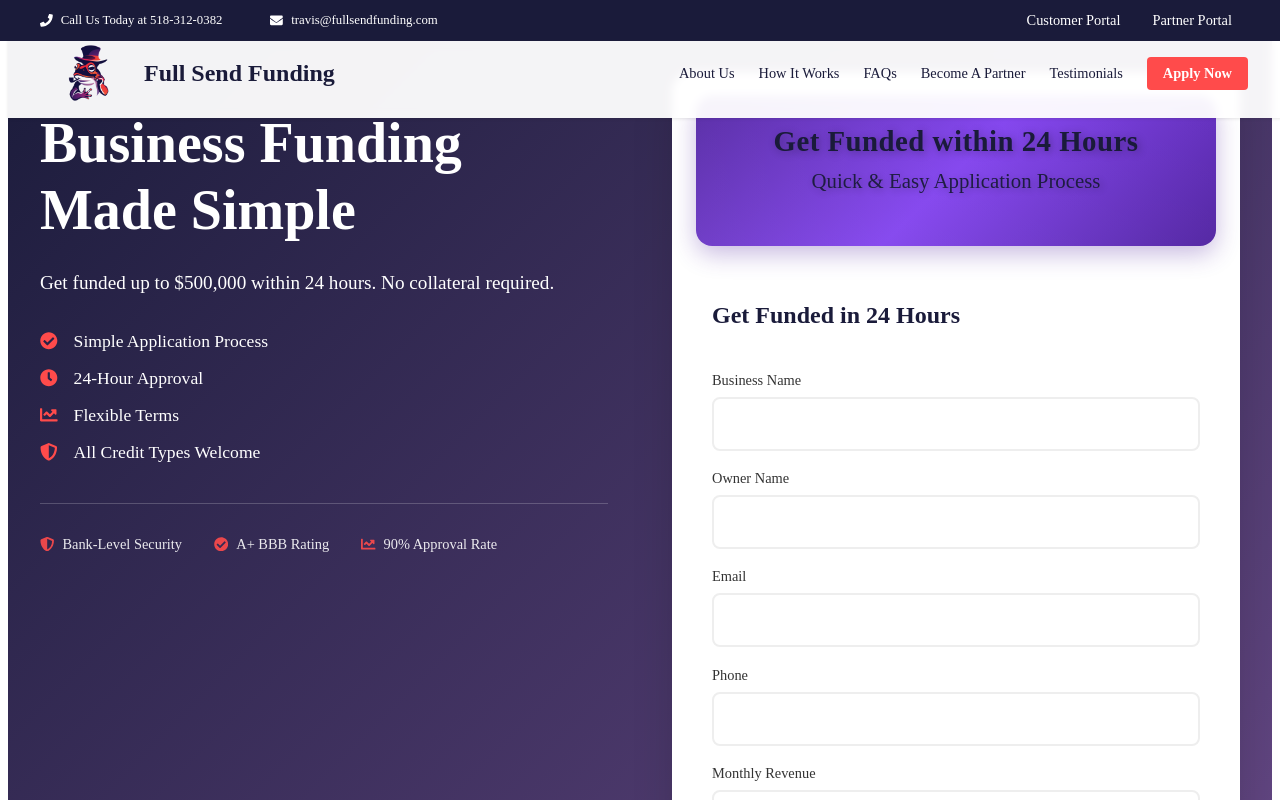
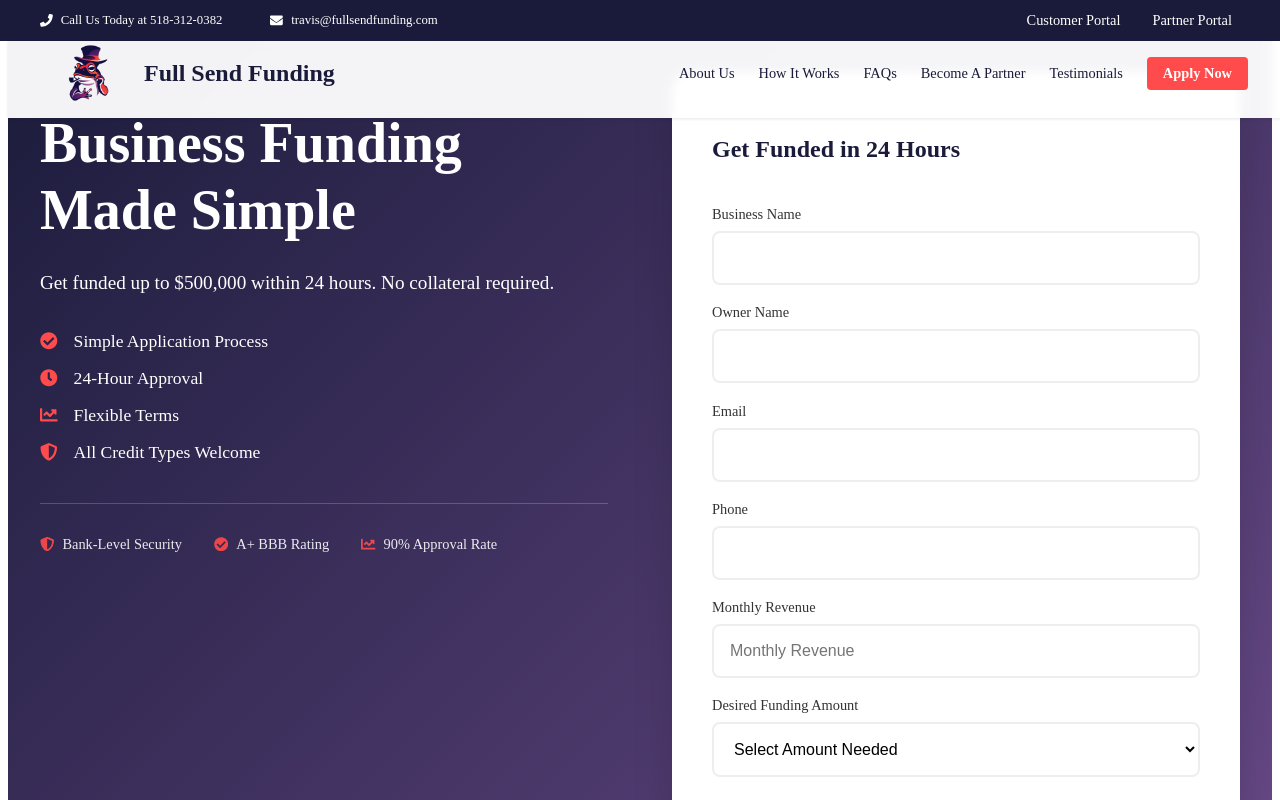
Before and after one commit to TravisYule/fullsendfunding, a React (Create React App) app: page / in a window 1280 px wide. Shown: the top 800 px of the page. Built offline with nearby package versions, Linux system fonts and the light colour scheme; no server answers.

Commit message:
Remove funding highlight for cleaner form appearance

```diff
--- a/src/components/Hero/Hero.jsx
+++ b/src/components/Hero/Hero.jsx
@@ -150,53 +150,6 @@ const TrustItem = styled.div`
   }
 `;
 
-const FundingHighlight = styled.div`
-  background: linear-gradient(135deg,
-    #4A1B9D 0%,
-    #7C3AED 50%,
-    #4A1B9D 100%
-  );
-  padding: 1.8rem 2.5rem;
-  border-radius: 16px;
-  margin: -1rem -1rem 2rem -1rem;
-  box-shadow: 0 8px 25px rgba(74, 27, 157, 0.3);
-  position: relative;
-  overflow: hidden;
-
-  &::before {
-    content: '';
-    position: absolute;
-    top: 0;
-    left: 0;
-    right: 0;
-    bottom: 0;
-    background: linear-gradient(45deg,
-      rgba(255,255,255,0.1) 0%,
-      rgba(255,255,255,0.05) 100%
-    );
-  }
-`;
-
-const HighlightText = styled.h2`
-  color: white;
-  font-size: 2.4rem;
-  margin: 0;
-  text-align: center;
-  font-weight: 800;
-  text-shadow: 2px 2px 8px rgba(0,0,0,0.3);
-  letter-spacing: 0.5px;
-  position: relative;
-
-  span {
-    display: block;
-    font-size: 1.3rem;
-    opacity: 0.95;
-    margin-top: 0.7rem;
-    font-weight: 500;
-    letter-spacing: normal;
-  }
-`;
-
 const featureVariants = {
   hidden: { opacity: 0, x: -20 },
   visible: i => ({
@@ -277,12 +230,6 @@ const Hero = () => {
           animate={{ opacity: 1, y: 0 }}
           transition={{ duration: 0.6, delay: 0.4 }}
         >
-          <FundingHighlight>
-            <HighlightText>
-              Get Funded within 24 Hours
-              <span>Quick & Easy Application Process</span>
-            </HighlightText>
-          </FundingHighlight>
           <QuickApplicationForm />
         </QuickForm>
       </Content>
```
